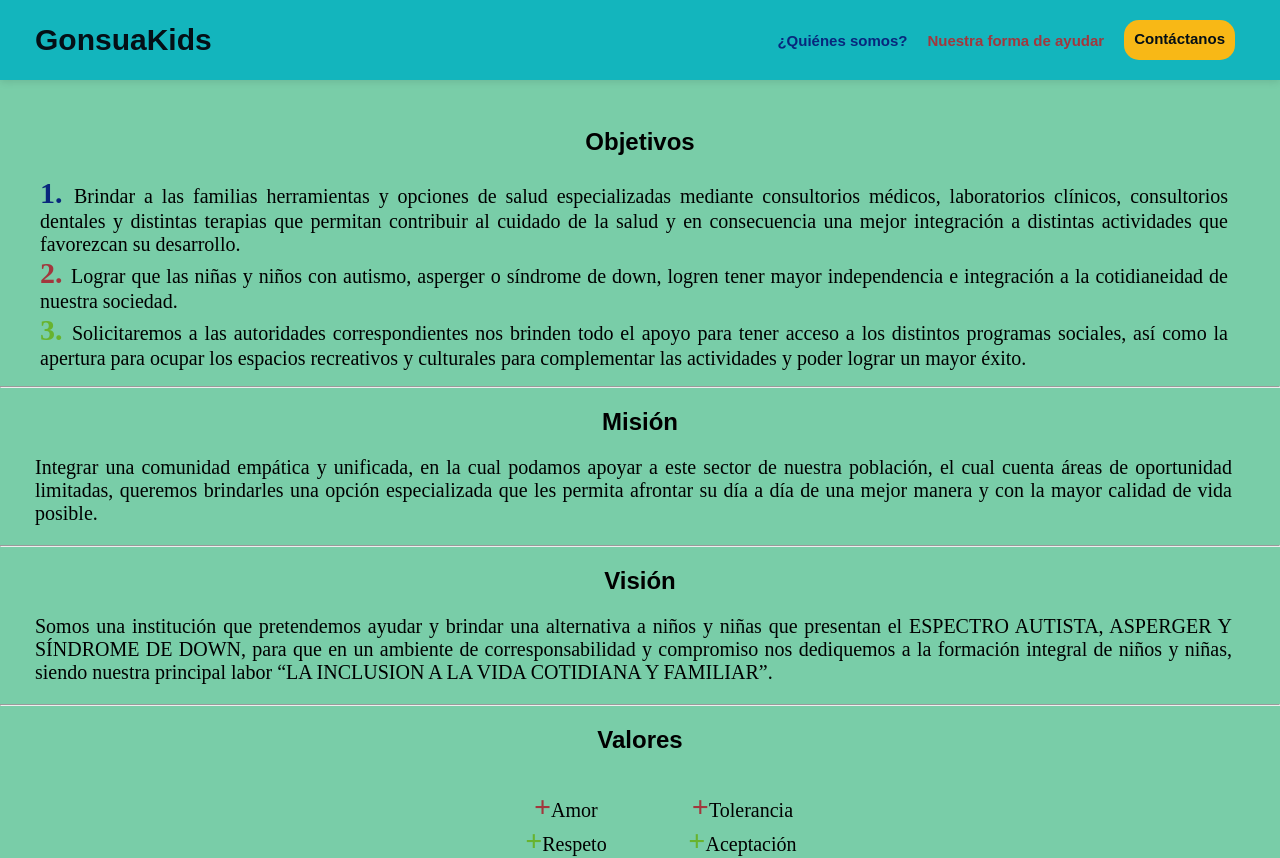
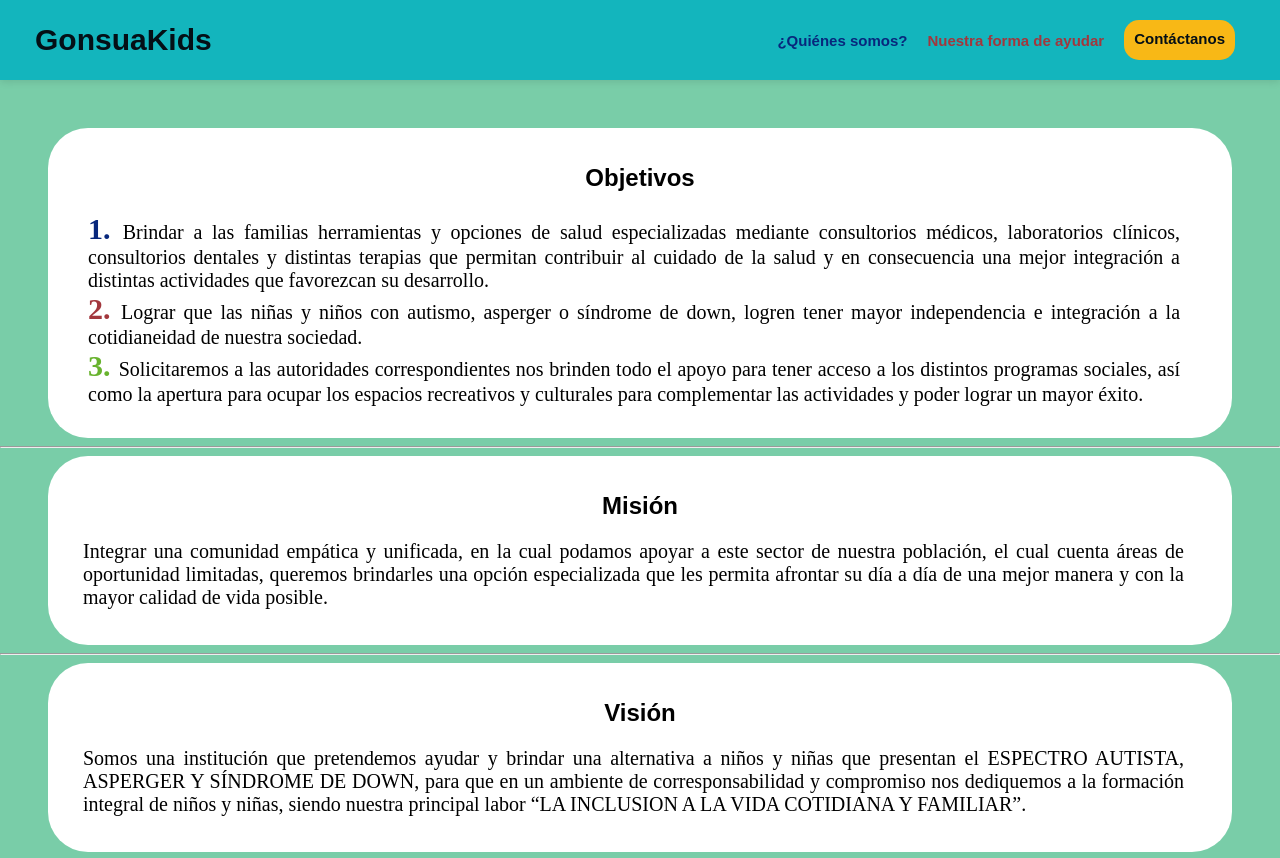
Before and after one commit to GonsuaKids/GonsuaPage, a React (Create React App) app in the folder gonsuakidsfront/: page /GonsuaKids in a window 1280 px wide. Shown: the top 858 px of the page. Built offline with nearby package versions, Linux system fonts and the light colour scheme.

Commit message:
DAMG: Estandarizado de lo que promete ser el diseño final

```diff
--- a/gonsuakidsfront/src/components/others/AboutUs.jsx
+++ b/gonsuakidsfront/src/components/others/AboutUs.jsx
@@ -8,6 +8,7 @@ export default function AboutUs(){
         <>
             <Navbar />
             <div className="Container">
+                <div className="secc">
                     <h2>
                         Objetivos
                     </h2>
@@ -22,7 +23,9 @@ export default function AboutUs(){
                         Solicitaremos a las autoridades correspondientes nos brinden todo el apoyo para tener acceso a los distintos programas sociales, así como la apertura para ocupar los espacios recreativos y culturales para complementar las actividades y poder lograr un mayor éxito.
                         </li>
                     </ol>
+                </div>
                 <hr/>
+                <div className="secc">
                     <h2>
                         Misión
                     </h2>
@@ -31,7 +34,9 @@ export default function AboutUs(){
                         queremos brindarles una opción especializada que les permita afrontar su día a día
                         de una mejor manera y con la mayor calidad de vida posible.
                     </p>
+                </div>
                 <hr/>
+                <div className="secc">
                     <h2>
                         Visión
                     </h2>
@@ -42,7 +47,9 @@ export default function AboutUs(){
                         dediquemos a la formación integral de niños y niñas, siendo nuestra principal labor
                         “LA INCLUSION A LA VIDA COTIDIANA Y FAMILIAR”.
                     </p>
+                </div>
                 <hr/>
+                <div className="secc">
                     <h2>
                         Valores
                     </h2>
@@ -63,6 +70,7 @@ export default function AboutUs(){
                         </ul>
                     </div>
                 </div>
+            </div>
             <Footer />
         </>
     )
--- a/gonsuakidsfront/src/components/others/CSS/AboutUs.css
+++ b/gonsuakidsfront/src/components/others/CSS/AboutUs.css
@@ -1,6 +1,16 @@
 .Container{
     margin-top: 3rem;
     margin-bottom: 2.5rem;
+}
+
+.secc{
+    background: white;
+    border-radius: 40px;
+    margin-left: 3rem;
+    margin-right: 3rem;
+    min-height: max-content ;
+    padding-bottom: 1rem;
+    padding-top: 1rem;
 }
 
 h2{
```
Lines whose indentation alone changed are shown as unchanged.
